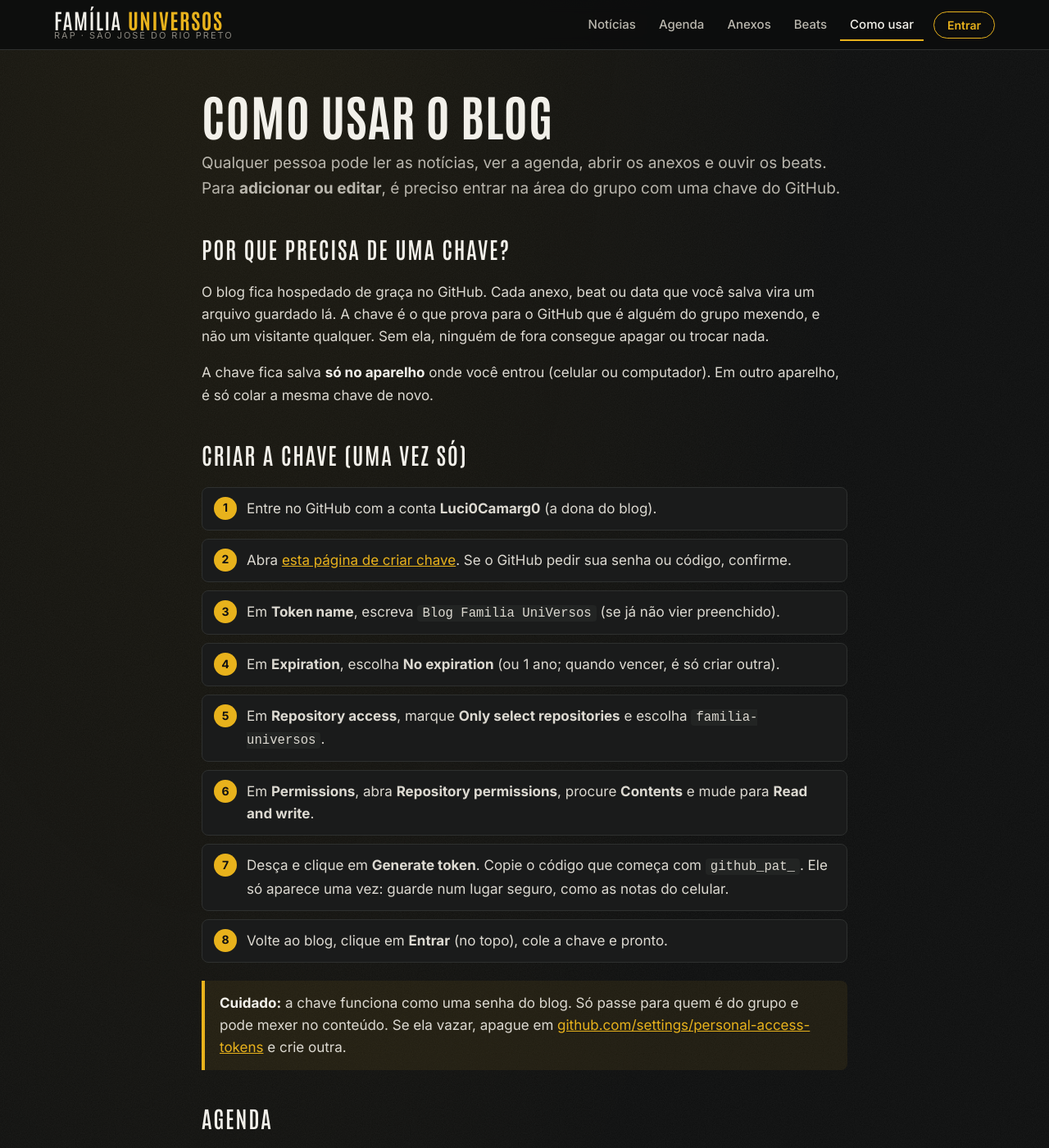
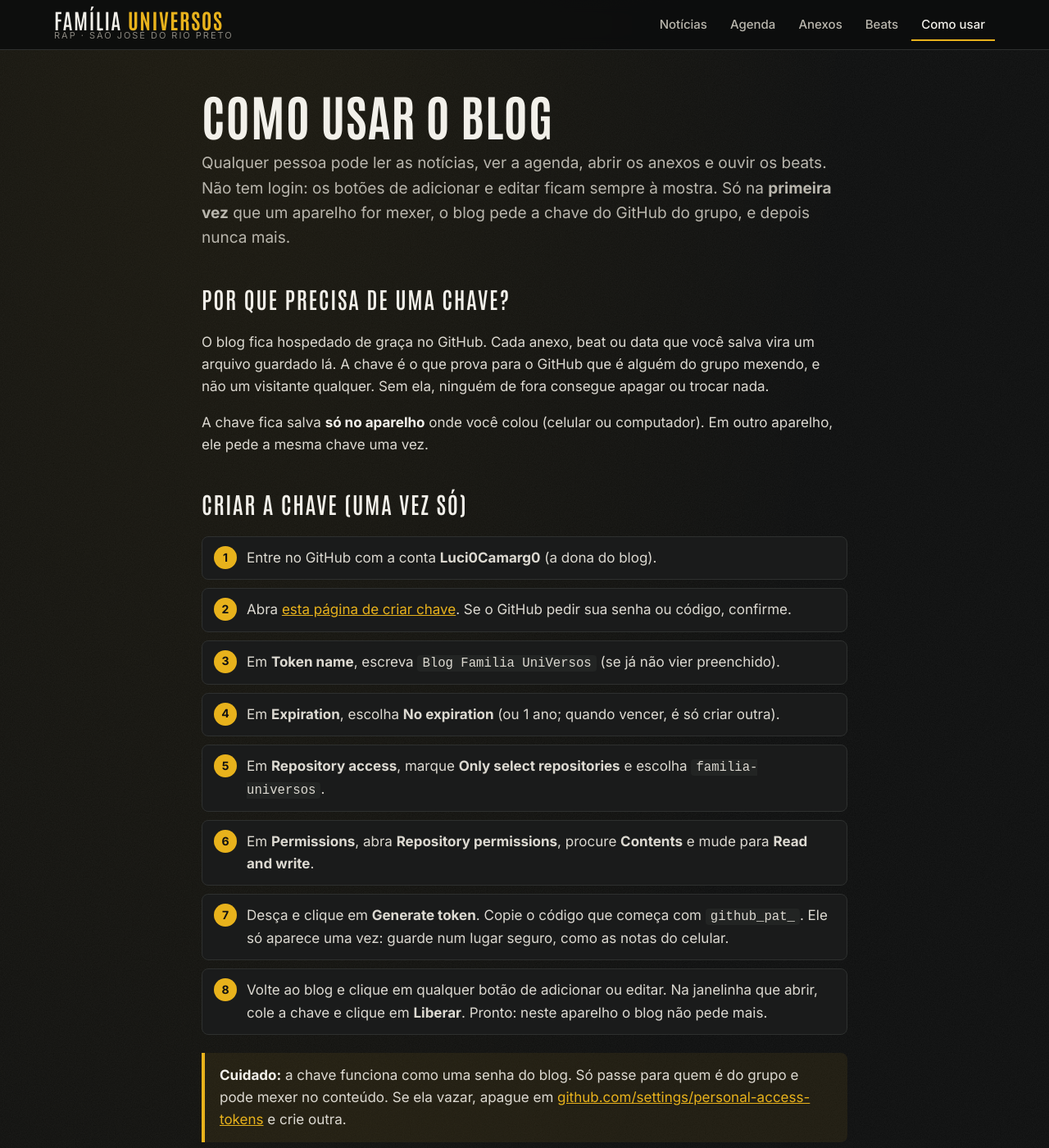
Before and after one commit to Luci0Camarg0/familia-universos, a Jekyll site: the page built from ajuda/index.md, in a window 1280 px wide and 1400 px high. Shown: the whole window at 82% size. Built offline with Jekyll 4.4.1, drawn with Linux system fonts in a browser that asks for light colours.

Commit message:
Tira o login: botões sempre à mostra, chave pedida uma vez por aparelho
Co-Authored-By: Claude Opus 5.5 <noreply@anthropic.com>
Claude-Session: https://claude.ai/code/session_013X95gsGjkbwNh2gGzWJZzB

```diff
--- a/_includes/entrar.html
+++ b/_includes/entrar.html
@@ -1,29 +1,19 @@
 <dialog class="janela" data-janela-entrar aria-labelledby="entrar-titulo">
   <form method="dialog" class="janela-dentro" data-form-entrar>
     <div class="janela-topo">
-      <h2 id="entrar-titulo">Área do grupo</h2>
+      <h2 id="entrar-titulo">Só falta a chave</h2>
       <button class="fechar" type="button" value="cancel" data-fechar aria-label="Fechar">×</button>
     </div>
-
-    <div data-entrar-desconectado>
-      <p>Para <b>adicionar anexos, beats e datas</b>, cole aqui a sua chave do GitHub. Quem só visita o blog não precisa disso.</p>
+    <p>É a primeira vez que este aparelho mexe no blog. Cole a chave do GitHub do grupo <b>uma vez só</b>: depois disso, aqui, o blog nunca mais pede.</p>
     <label class="campo">
       <span>Chave do GitHub</span>
       <input type="password" name="chave" autocomplete="off" spellcheck="false" placeholder="github_pat_..." required>
     </label>
-      <p class="dica">Ainda não tem a chave? <a href="{{ '/ajuda/#chave' | relative_url }}">Veja como criar em 2 minutos</a>. Ela fica salva só neste aparelho.</p>
+    <p class="dica">Ainda não tem a chave? <a href="{{ '/ajuda/#chave' | relative_url }}">Veja como criar em 2 minutos</a>.</p>
     <p class="erro" data-entrar-erro hidden></p>
     <div class="acoes">
-        <button class="botao" type="submit" data-entrar-enviar>Entrar</button>
-      </div>
-    </div>
-
-    <div data-entrar-conectado hidden>
-      <p>Você está conectado como <b data-entrar-nome>—</b>. Os botões de adicionar, editar e apagar estão liberados neste aparelho.</p>
-      <div class="acoes">
-        <button class="botao botao-linha" type="button" data-sair>Sair deste aparelho</button>
-        <button class="botao" type="button" data-fechar>Fechar</button>
-      </div>
+      <button class="botao botao-linha" type="button" data-fechar>Agora não</button>
+      <button class="botao" type="submit" data-entrar-enviar>Liberar</button>
     </div>
   </form>
 </dialog>
--- a/_layouts/default.html
+++ b/_layouts/default.html
@@ -38,7 +38,6 @@
         <a href="{{ '/anexos/' | relative_url }}" {% if url == '/anexos/' %}aria-current="page"{% endif %}>Anexos</a>
         <a href="{{ '/beats/' | relative_url }}" {% if url == '/beats/' %}aria-current="page"{% endif %}>Beats</a>
         <a href="{{ '/ajuda/' | relative_url }}" {% if url == '/ajuda/' %}aria-current="page"{% endif %}>Como usar</a>
-        <button class="botao-entrar" type="button" data-entrar>Entrar</button>
       </nav>
     </div>
   </header>
--- a/agenda/index.html
+++ b/agenda/index.html
@@ -7,7 +7,7 @@ scripts:
 <section class="pagina">
   <header class="pagina-topo">
     <h1 class="secao-titulo grande">Agenda</h1>
-    <p>Ensaios, shows, gravações e reuniões do grupo. Quem estiver conectado na <button type="button" class="link-botao" data-entrar>área do grupo</button> pode adicionar, editar e duplicar datas.</p>
+    <p>Ensaios, shows, gravações e reuniões do grupo. Use os botões para adicionar, editar, duplicar ou apagar datas.</p>
   </header>
   <div class="widget widget-largo">
     <div data-agenda data-completa></div>
--- a/ajuda/index.md
+++ b/ajuda/index.md
@@ -5,7 +5,7 @@ title: Como usar
 <article class="materia" markdown="1">
 <header class="materia-topo">
 <h1>Como usar o blog</h1>
-<p class="linha-fina">Qualquer pessoa pode ler as notícias, ver a agenda, abrir os anexos e ouvir os beats. Para <b>adicionar ou editar</b>, é preciso entrar na área do grupo com uma chave do GitHub.</p>
+<p class="linha-fina">Qualquer pessoa pode ler as notícias, ver a agenda, abrir os anexos e ouvir os beats. Não tem login: os botões de adicionar e editar ficam sempre à mostra. Só na <b>primeira vez</b> que um aparelho for mexer, o blog pede a chave do GitHub do grupo, e depois nunca mais.</p>
 </header>
 
 <div class="materia-corpo" markdown="1">
@@ -14,7 +14,7 @@ title: Como usar
 
 O blog fica hospedado de graça no GitHub. Cada anexo, beat ou data que você salva vira um arquivo guardado lá. A chave é o que prova para o GitHub que é alguém do grupo mexendo, e não um visitante qualquer. Sem ela, ninguém de fora consegue apagar ou trocar nada.
 
-A chave fica salva **só no aparelho** onde você entrou (celular ou computador). Em outro aparelho, é só colar a mesma chave de novo.
+A chave fica salva **só no aparelho** onde você colou (celular ou computador). Em outro aparelho, ele pede a mesma chave uma vez.
 
 ## Criar a chave (uma vez só) {#chave}
 
@@ -26,7 +26,7 @@ A chave fica salva **só no aparelho** onde você entrou (celular ou computador)
 <li>Em <b>Repository access</b>, marque <b>Only select repositories</b> e escolha <code>familia-universos</code>.</li>
 <li>Em <b>Permissions</b>, abra <b>Repository permissions</b>, procure <b>Contents</b> e mude para <b>Read and write</b>.</li>
 <li>Desça e clique em <b>Generate token</b>. Copie o código que começa com <code>github_pat_</code>. Ele só aparece uma vez: guarde num lugar seguro, como as notas do celular.</li>
-<li>Volte ao blog, clique em <b>Entrar</b> (no topo), cole a chave e pronto.</li>
+<li>Volte ao blog e clique em qualquer botão de adicionar ou editar. Na janelinha que abrir, cole a chave e clique em <b>Liberar</b>. Pronto: neste aparelho o blog não pede mais.</li>
 </ol>
 
 > **Cuidado:** a chave funciona como uma senha do blog. Só passe para quem é do grupo e pode mexer no conteúdo. Se ela vazar, apague em [github.com/settings/personal-access-tokens](https://github.com/settings/personal-access-tokens) e crie outra.
--- a/assets/js/github.js
+++ b/assets/js/github.js
@@ -64,11 +64,6 @@
   function conectado() { return !!token(); }
 
   function avisarMudanca() {
-    document.documentElement.classList.toggle('editor', conectado());
-    document.querySelectorAll('[data-entrar].botao-entrar').forEach(function (b) {
-      b.textContent = conectado() ? 'Conectado' : 'Entrar';
-      b.classList.toggle('ativo', conectado());
-    });
     document.dispatchEvent(new CustomEvent('fu:sessao', { detail: { conectado: conectado() } }));
   }
 
@@ -199,10 +194,11 @@
     guardar(CHAVE_TOKEN, null);
     guardar(CHAVE_NOME, null);
     avisarMudanca();
-    if (silencioso) aviso('Sua chave do GitHub venceu. Entre de novo para editar.', 'erro');
+    if (silencioso) aviso('A chave do GitHub deste aparelho venceu. Na próxima edição o blog pede uma nova.', 'erro');
   }
 
-  // ---------- janela "Área do grupo" ----------
+  // ---------- janela da chave (aparece só uma vez por aparelho) ----------
+  var depois = null;
   function prepararJanela() {
     var janela = document.querySelector('[data-janela-entrar]');
     if (!janela) return;
@@ -211,24 +207,15 @@
     var enviar = janela.querySelector('[data-entrar-enviar]');
 
     function mostrar() {
-      var ok = conectado();
-      janela.querySelector('[data-entrar-desconectado]').hidden = ok;
-      janela.querySelector('[data-entrar-conectado]').hidden = !ok;
-      janela.querySelector('[data-entrar-nome]').textContent = ler(CHAVE_NOME) || 'grupo';
       erro.hidden = true;
-      erro.classList.remove('erro-info');
       if (janela.open) return;
       if (typeof janela.showModal === 'function') janela.showModal(); else janela.setAttribute('open', '');
-      if (!ok) setTimeout(function () { form.chave.focus(); }, 30);
+      setTimeout(function () { form.chave.focus(); }, 30);
     }
-    function fechar() { if (janela.close) janela.close(); else janela.removeAttribute('open'); }
+    function fechar() { depois = null; if (janela.close) janela.close(); else janela.removeAttribute('open'); }
 
-    document.addEventListener('click', function (e) {
-      if (e.target.closest('[data-entrar]')) { e.preventDefault(); mostrar(); }
-    });
     janela.querySelectorAll('[data-fechar]').forEach(function (b) { b.addEventListener('click', fechar); });
     janela.addEventListener('click', function (e) { if (e.target === janela) fechar(); });
-    janela.querySelector('[data-sair]').addEventListener('click', function () { sair(); fechar(); aviso('Você saiu da área do grupo neste aparelho.'); });
 
     form.addEventListener('submit', function (e) {
       e.preventDefault();
@@ -236,22 +223,27 @@
       enviar.disabled = true;
       enviar.textContent = 'Conferindo…';
       entrar(form.chave.value).then(function () {
+        var continuar = depois;
         form.reset();
         fechar();
-        aviso('Pronto! Agora você pode adicionar e editar.', 'ok');
+        aviso('Pronto! Neste aparelho o blog não pede mais a chave.', 'ok');
+        if (continuar) continuar();
       }).catch(function (err) {
         erro.textContent = err.message;
         erro.hidden = false;
       }).then(function () {
         enviar.disabled = false;
-        enviar.textContent = 'Entrar';
+        enviar.textContent = 'Liberar';
       });
     });
 
-    FU.pedirEntrada = function (motivo) {
-      mostrar();
-      if (motivo && !conectado()) { erro.textContent = motivo; erro.hidden = false; erro.classList.add('erro-info'); }
-    };
+    FU.pedirChave = function (continuar) { depois = continuar || null; mostrar(); };
+  }
+
+  // Executa uma ação de edição. Se este aparelho ainda não tem a chave, pede uma vez e continua.
+  function editar(acao) {
+    if (conectado()) return acao();
+    FU.pedirChave(acao);
   }
 
   // ---------- menu do celular ----------
@@ -278,7 +270,8 @@
   FU.arquivoParaBase64 = arquivoParaBase64;
   FU.mensagemDeErro = mensagemDeErro;
   FU.sair = sair;
-  FU.pedirEntrada = function () {};
+  FU.editar = editar;
+  FU.pedirChave = function () {};
 
   document.addEventListener('DOMContentLoaded', function () {
     prepararMenu();
```
Also changed, not shown: assets/js/agenda.js (+4 -4 lines), assets/js/arquivos.js (+4 -3 lines). Lines whose indentation alone changed are shown as unchanged.
